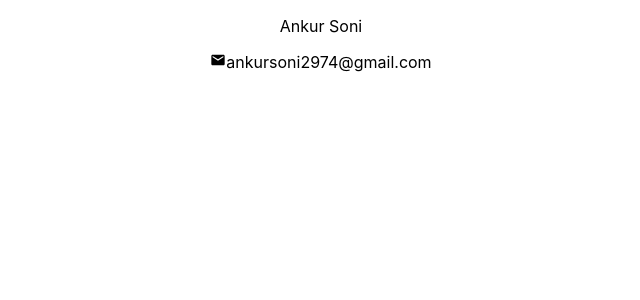
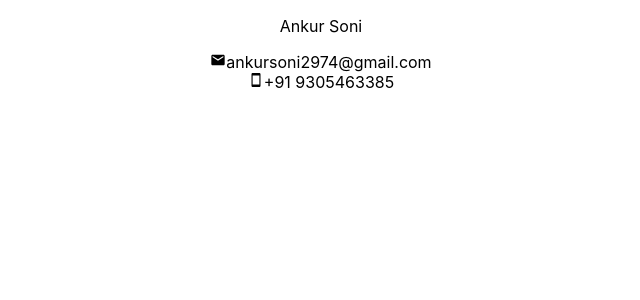
Before and after one commit to ankursonideveloper/resume, a React (Create React App) app in the folder resume/: page / in a window 1280 px wide. Shown: the top 300 px of the page, without its empty margins (319-959 px from the left). Built offline with nearby package versions, Linux system fonts and the light colour scheme.

Commit message:
testing user name

```diff
--- a/resume/src/App.js
+++ b/resume/src/App.js
@@ -14,6 +14,7 @@ function App() {
     <div className="App">
       <Title titleName = "Ankur Soni"/>
       <Data icon={<MdEmail/>} content={Information.Email}></Data>
+      <Data icon={<IoMdPhonePortrait/>} content={Information.Phone}></Data>
     </div>
   );
 }
--- a/resume/src/Components/Data.js
+++ b/resume/src/Components/Data.js
@@ -1,5 +1,5 @@
 import React from 'react';
-import { MdEmail } from "react-icons/md";
+
 
 const Data = (props) => {
   return (
--- a/resume/src/Information/Information.js
+++ b/resume/src/Information/Information.js
@@ -1 +1,3 @@
-export const Information = {Email: "ankursoni2974@gmail.com"};
+export const Information = {Email: "ankursoni2974@gmail.com",
+  Phone: "+91 9305463385"
+};
```
